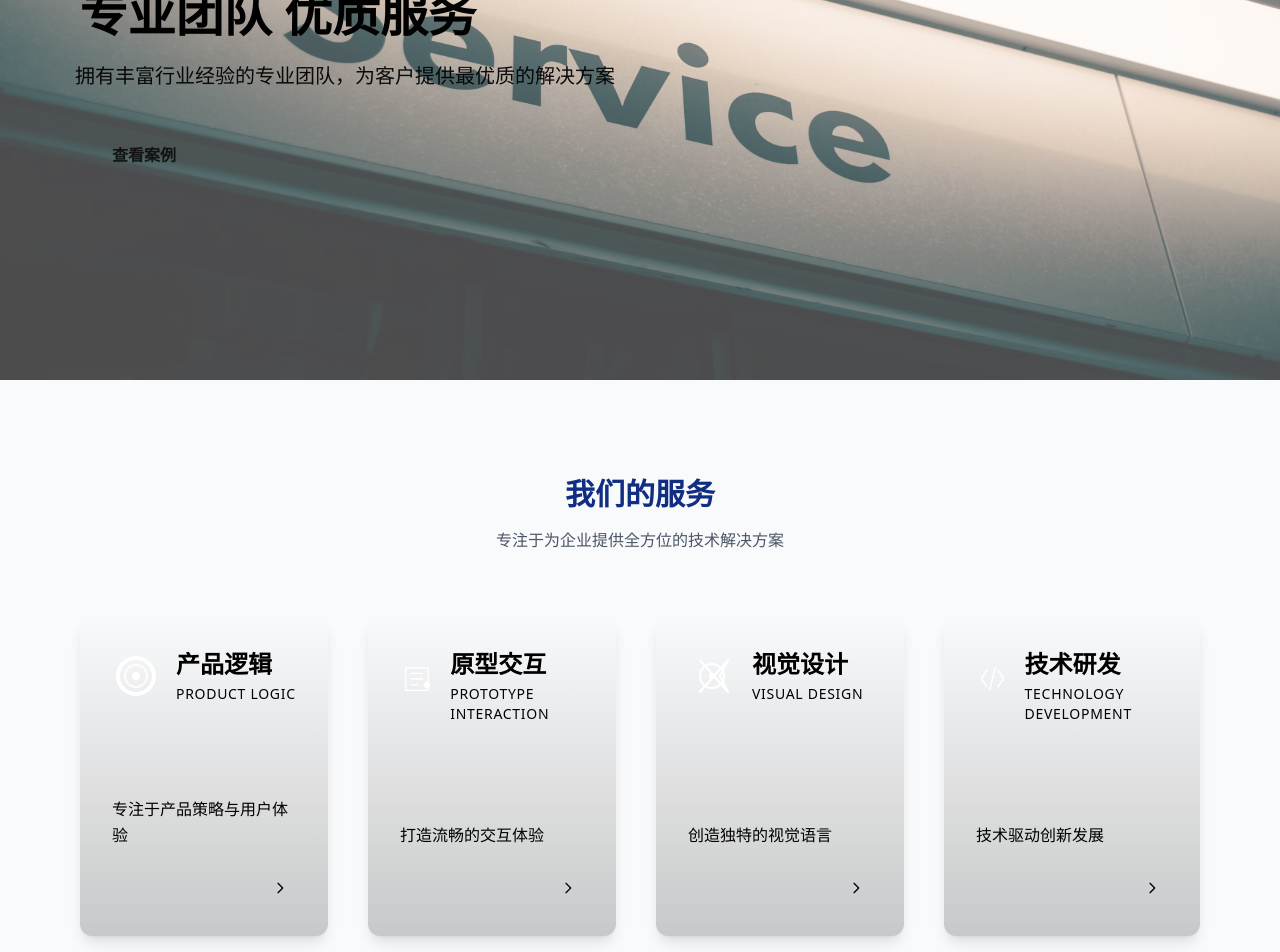
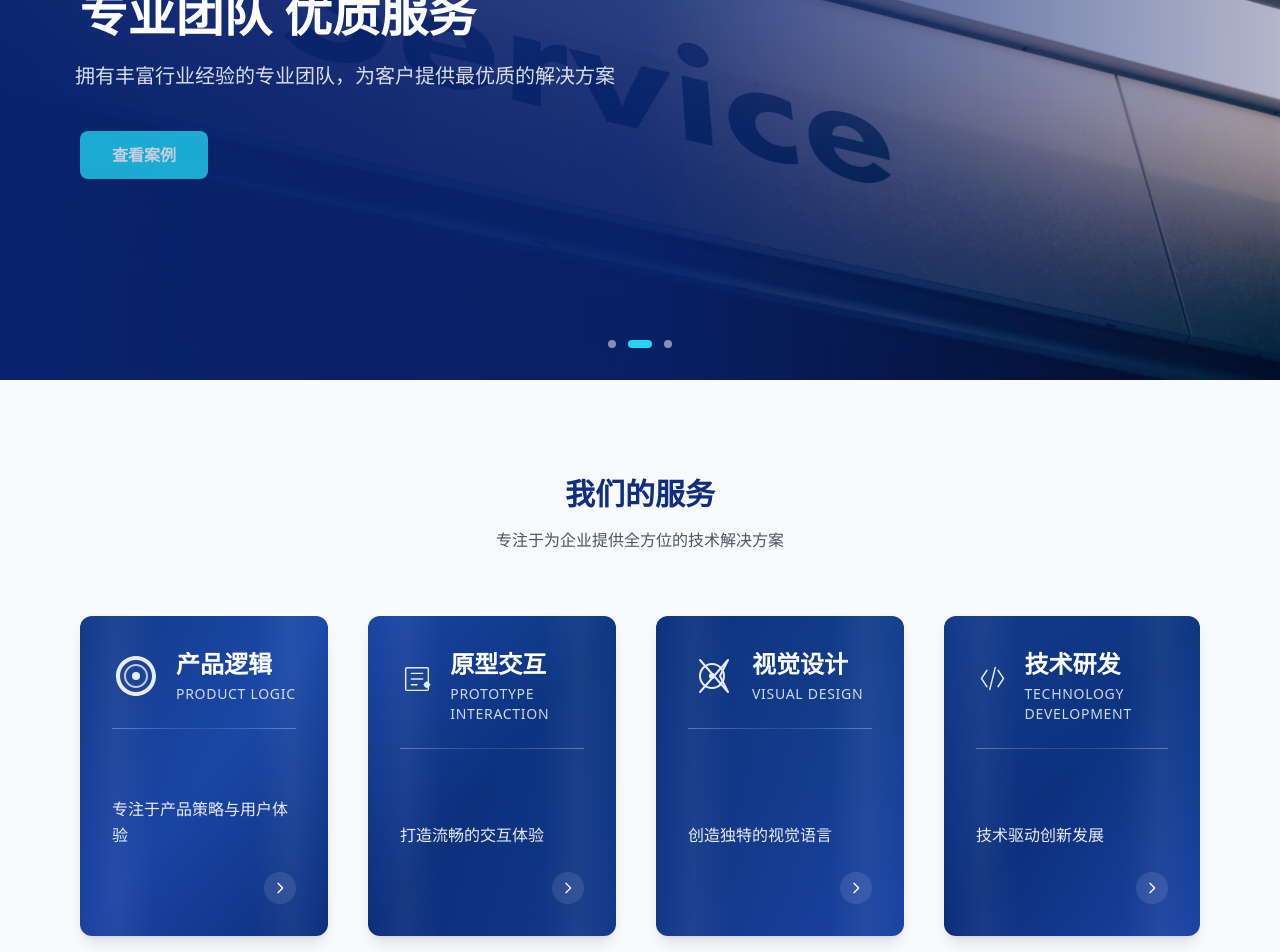
Before and after one commit to wolyshaw/service-website, a Next.js app: page / in a window 1280 px wide. Shown: the part 220-1172 px from the top of the page. Built offline with nearby package versions, Linux system fonts and the light colour scheme.

Commit message:
更新全局样式以添加新的颜色主题，重构主页和服务卡片组件以使用新颜色，优化文本和背景样式，提升视觉效果和用户体验。

```diff
--- a/src/app/components/HomeBanner.tsx
+++ b/src/app/components/HomeBanner.tsx
@@ -74,13 +74,13 @@ export default function HomeBanner() {
             <div className="max-w-6xl mx-auto px-4 h-full flex items-center">
               <div className="max-w-2xl">
                 <h1
-                  className={`text-5xl font-bold text-surface mb-6 transform transition-all duration-1000 delay-200
+                  className={`text-5xl font-bold text-white mb-6 transform transition-all duration-1000 delay-200
                     ${currentSlide === index ? 'translate-x-0 opacity-100' : '-translate-x-20 opacity-0'}`}
                 >
                   {slide.title}
                 </h1>
                 <p
-                  className={`text-xl text-surface/90 mb-8 transform transition-all duration-1000 delay-400
+                  className={`text-xl text-white/90 mb-8 transform transition-all duration-1000 delay-400
                     ${currentSlide === index ? 'translate-x-0 opacity-100' : '-translate-x-20 opacity-0'}`}
                 >
                   {slide.subtitle}
@@ -88,8 +88,8 @@ export default function HomeBanner() {
                 {slide.cta && (
                   <Link
                     href={slide.cta.link}
-                    className={`inline-block px-8 py-3 bg-accent text-surface font-bold
-                      hover:bg-accent-dark hover:text-surface transition-all duration-300
+                    className={`inline-block px-8 py-3 bg-accent text-white font-bold
+                      hover:bg-accent-dark hover:text-white/90 transition-all duration-300
                       transform transition-all duration-1000 delay-600 rounded-lg
                       ${currentSlide === index ? 'translate-y-0 opacity-100' : 'translate-y-10 opacity-0'}`}
                   >
@@ -108,7 +108,10 @@ export default function HomeBanner() {
           <button
             key={index}
             className={`w-2 h-2 rounded-full transition-all duration-300
-              ${currentSlide === index ? 'bg-accent w-6' : 'bg-surface/50 hover:bg-surface/80'}`}
+              ${currentSlide === index
+                ? 'bg-[var(--color-accent)] w-6'
+                : 'bg-white opacity-50 hover:opacity-70'
+              }`}
             onClick={() => setCurrentSlide(index)}
           />
         ))}
--- a/src/app/components/ServiceCard.tsx
+++ b/src/app/components/ServiceCard.tsx
@@ -14,10 +14,10 @@ export default function ServiceCard({
   variant = 'pink'
 }: ServiceCardProps) {
   const gradientClasses = {
-    pink: 'from-primary-light via-primary to-primary-dark',
-    blue: 'from-secondary-light via-secondary to-secondary-dark',
-    indigo: 'from-accent-light via-accent to-accent-dark',
-    cyan: 'from-secondary via-accent to-accent-dark'
+    pink: 'from-[#112e82] via-[#1a3a9f] to-[#0a2575]',
+    blue: 'from-[#1a3a9f] via-[#0a2575] to-[#112e82]',
+    indigo: 'from-[#0a2575] via-[#112e82] to-[#1a3a9f]',
+    cyan: 'from-[#112e82] via-[#0a2575] to-[#1a3a9f]'
   };
 
   const icons = {
@@ -33,8 +33,8 @@ export default function ServiceCard({
     transform hover:scale-105 transition-all duration-300
     cursor-pointer min-h-[320px] flex flex-col justify-between
     shadow-lg hover:shadow-2xl relative
-    before:absolute before:inset-0 before:bg-white/5 before:rounded-xl
-    after:absolute after:inset-0 after:bg-gradient-to-t after:from-black/20 after:to-transparent after:rounded-xl
+    before:absolute before:inset-0 before:bg-[radial-gradient(circle_800px_at_100%_0%,rgba(34,211,238,0.1),transparent)] before:rounded-xl
+    after:absolute after:inset-0 after:bg-[linear-gradient(to_right,transparent_0%,rgba(255,255,255,0.05)_15%,transparent_30%,transparent_70%,rgba(255,255,255,0.05)_85%,transparent_100%)]
   `;
 
   return (
@@ -48,22 +48,22 @@ export default function ServiceCard({
                 alt={title}
                 width={48}
                 height={48}
-                className="object-contain brightness-0 invert"
+                className="object-contain brightness-0 invert opacity-90"
               />
             </div>
             <div>
-              <h3 className="text-2xl font-bold text-surface mb-1">{title}</h3>
-              <p className="text-surface/80 text-sm tracking-wider uppercase">{subtitle}</p>
+              <h3 className="text-2xl font-bold text-white mb-1">{title}</h3>
+              <p className="text-white/80 text-sm tracking-wider uppercase">{subtitle}</p>
             </div>
           </div>
-          <div className="h-[1px] bg-gradient-to-r from-surface/30 via-surface/10 to-surface/30 mb-6"></div>
+          <div className="h-[1px] bg-gradient-to-r from-white/30 via-white/10 to-white/30 mb-6"></div>
         </div>
 
         <div>
-          <p className="text-surface/90 text-base leading-relaxed">{description}</p>
+          <p className="text-white/90 text-base leading-relaxed">{description}</p>
           <div className="mt-6 flex justify-end">
-            <div className="w-8 h-8 rounded-full bg-surface/10 flex items-center justify-center group-hover:bg-surface/20 transition-colors">
-              <svg className="w-4 h-4 text-surface" fill="none" stroke="currentColor" viewBox="0 0 24 24">
+            <div className="w-8 h-8 rounded-full bg-white/10 flex items-center justify-center hover:bg-white/20 transition-colors">
+              <svg className="w-4 h-4 text-white" fill="none" stroke="currentColor" viewBox="0 0 24 24">
                 <path strokeLinecap="round" strokeLinejoin="round" strokeWidth={2} d="M9 5l7 7-7 7" />
               </svg>
             </div>
--- a/src/app/globals.css
+++ b/src/app/globals.css
@@ -1,4 +1,16 @@
 @import "tailwindcss";
+
+@theme {
+  /* 主色调 */
+  --color-primary: #112e82;
+  --color-primary-light: #1a3a9f;
+  --color-primary-dark: #0a2575;
+
+  /* 强调色 */
+  --color-accent: #22D3EE;
+  --color-accent-light: #67E8F9;
+  --color-accent-dark: #06B6D4;
+}
 
 :root {
   --foreground-rgb: 0, 0, 0;
```
